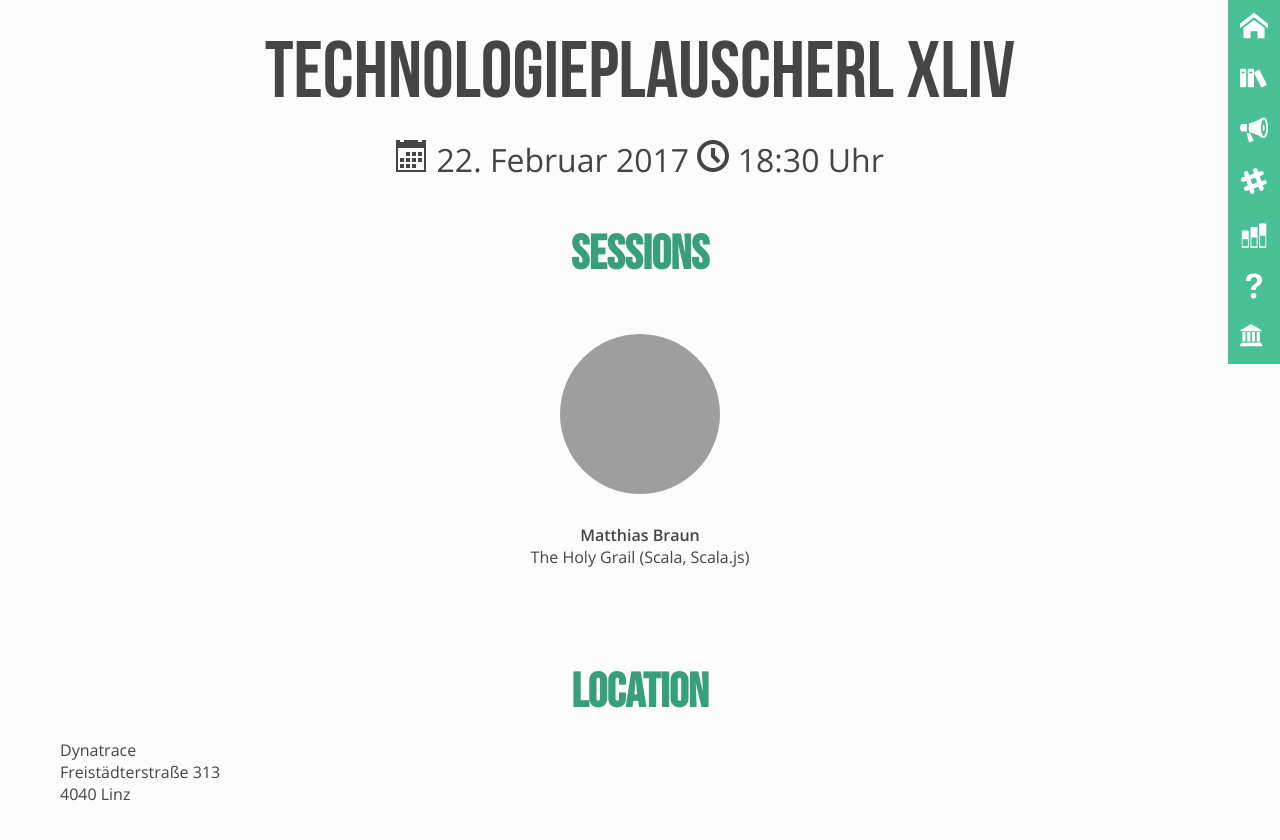
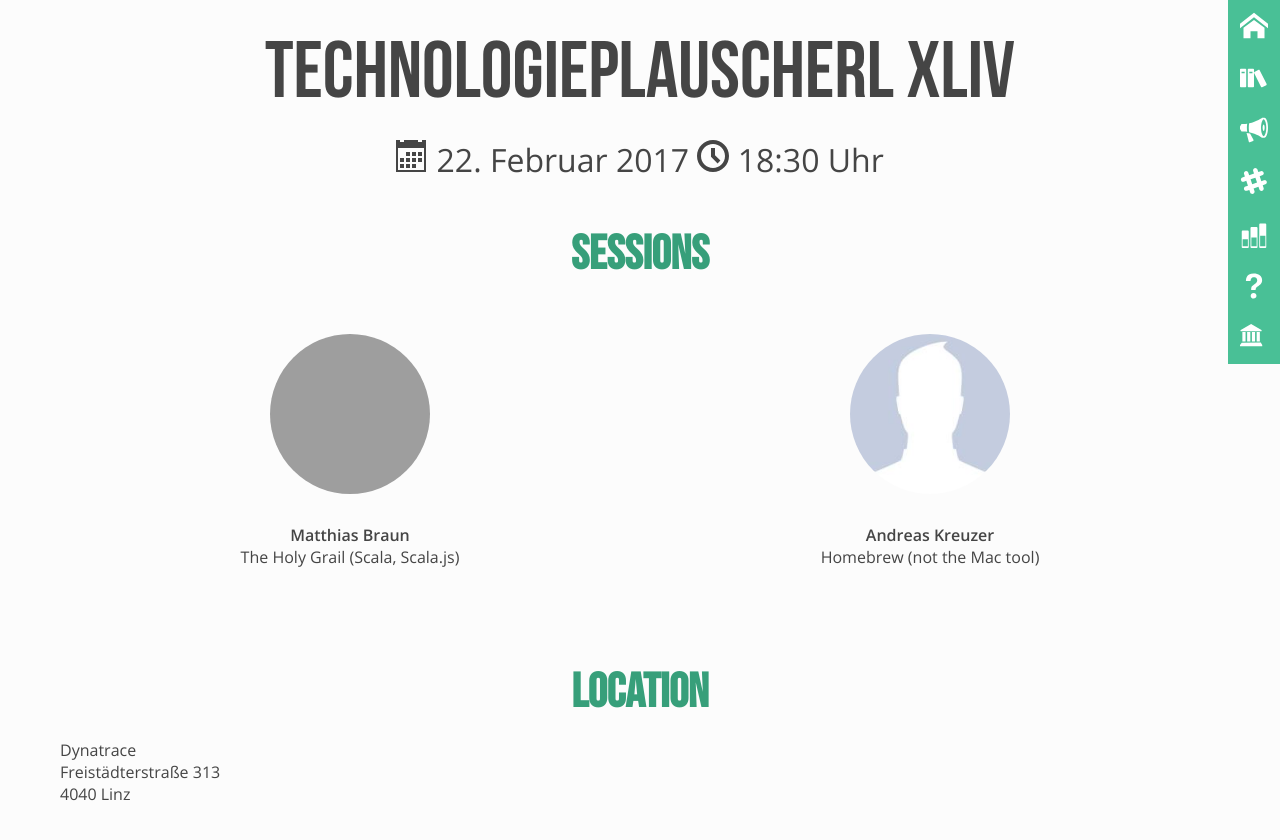
Before and after one commit to mericanAncer127/plauscherl, a Jekyll site: the page built from _plauscherl/44.html, in a window 1280 px wide and 900 px high. Shown: the top 840 px of the window. Built offline with Jekyll 4.4.1, drawn with Linux system fonts in a browser that asks for light colours; grey boxes are pictures that could not be loaded.

Commit message:
Update 44.html

```diff
--- a/_plauscherl/44.html
+++ b/_plauscherl/44.html
@@ -24,4 +24,8 @@ speakers:
   name: Matthias Braun
   talk: The Holy Grail (Scala, Scala.js)
   img: //www.xing.com/image/b_5_1_e15ade5ab_14291982_4/matthias-braun-foto.256x256.jpg
+-
+  name: Andreas Kreuzer
+  talk: Homebrew (not the Mac tool)
+  img: /img/speaker_male_no_img.jpg
 ---
```
